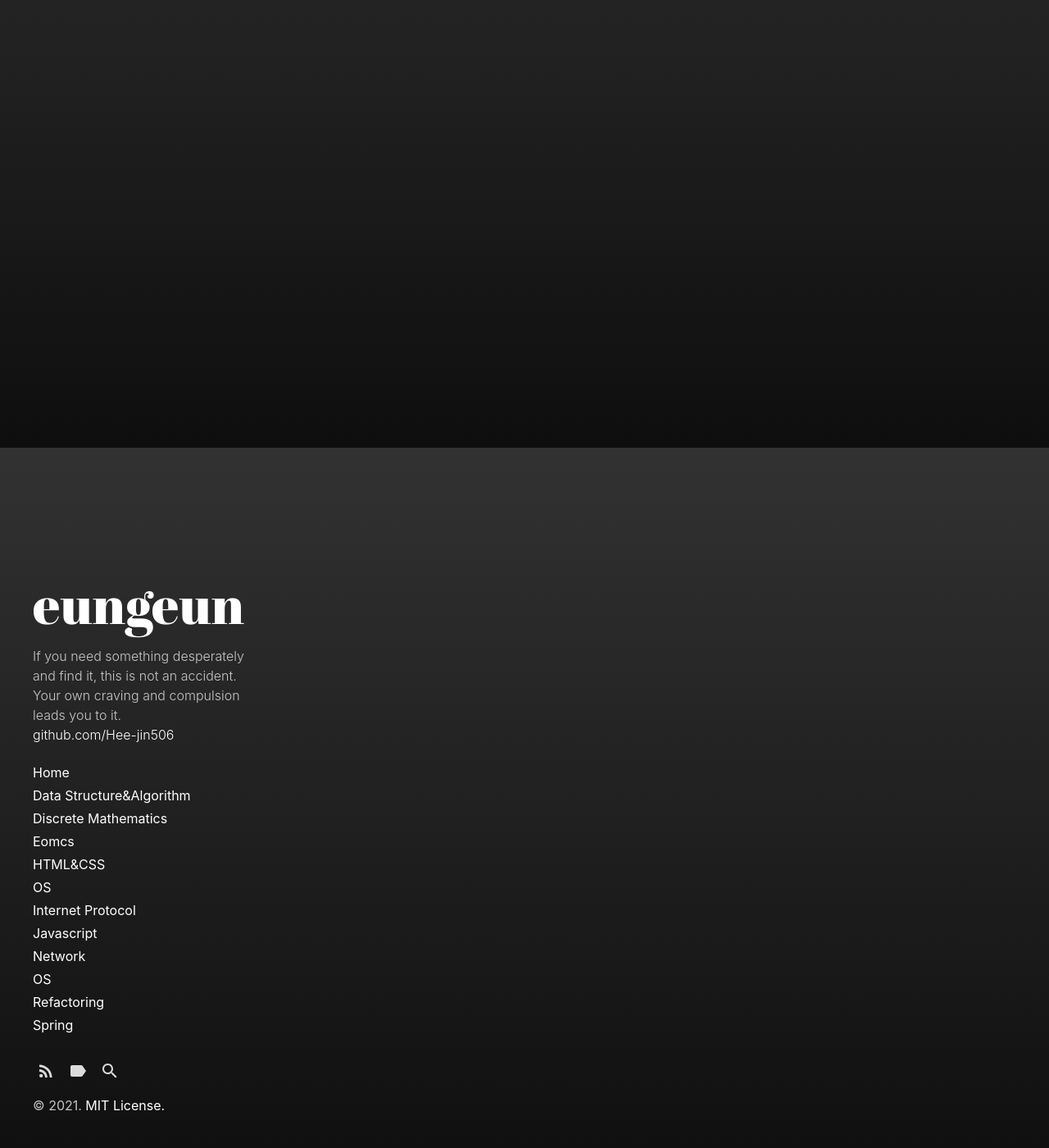
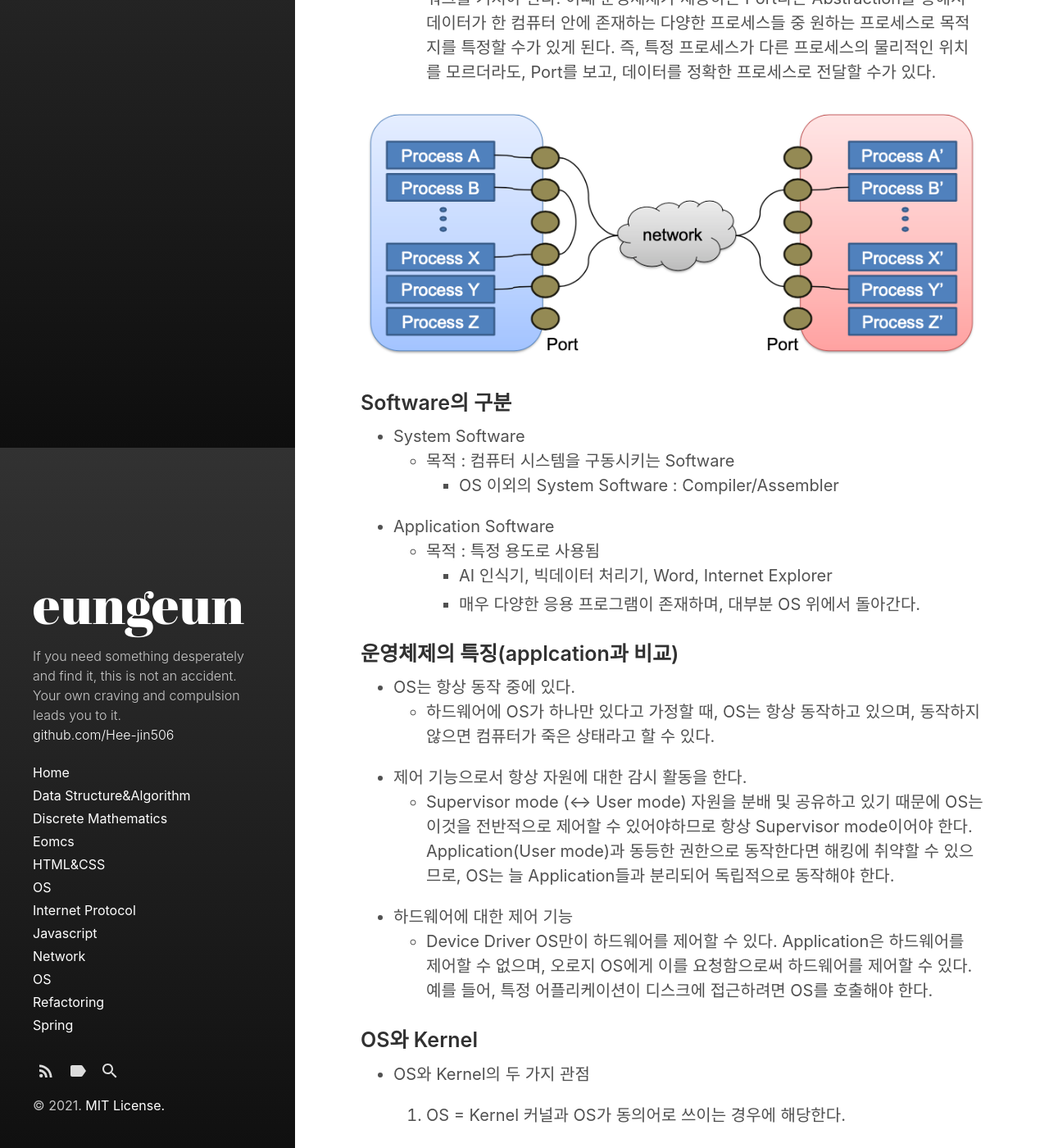
Before and after one commit to Hee-jin506/Hee-jin506.github.io, a Jekyll site: the page built from _posts/2021-03-25-OS-1.md, in a window 1280 px wide and 1400 px high, scrolled down 2154 px. Shown: the whole window at 82% size. Built offline with Jekyll 4.4.1, drawn with Linux system fonts in a browser that asks for light colours; some of the changed text lies outside the part shown.

Commit message:
2021-03-25

```diff
--- a/_posts/2021-03-25-OS-1.md
+++ b/_posts/2021-03-25-OS-1.md
@@ -28,4 +28,74 @@ tags:
 ### Process
 
 - Program
+
   - 컴퓨터를 실행시키기 위한 일련의 순차적으로 작성된 명령어의 모음
+  - 컴퓨터 시스템의 disk와 같은 secondary storage에 바이너리 형태로 저장되어 있다.
+
+- 프로세스
+
+  - 실행되고 있는 프로그램(program in action)의 추상화(abstraction)
+
+    프로그램은 하나이지만 프로세스는 여러개일 수 있다. 예를 들어, 우리가 컴퓨터에 띄우고 있는 창 하나하나가 프로세스이다. 평소에는 프로그램이 디스크에 있다가 메모리에 올라와서 수행을 하기 시작하면 그때부터 프로그램은 프로세스가 된다. 프로그램이 수행되려면 Program Counter, Stack, Data Section 등이 필요하다.
+
+### Address Space
+
+- Address Space
+  - Process가 차지하는 메모리 공간
+  - 이 개념이 필요한 이유 : 프로세스가 서로의 주소 공간을 침범할 수 없도록 해야 하기 떄문이다. 예를 들면, 카톡 프로세스가 유튜브 프로세스 주소 공간에 접근하면 안된다. 그런 성질을 제공하는 추상화가 Address Space이다.
+
+![]({{site.url}}/assets/images/32.png)
+
+- File
+  - 프로세스에서 읽고 쓸 수 있는 Persistent Storage
+  - 이 개념이 필요한 이유 : Persistence
+    어떤 데이터는 기기의 전원이 꺼져도 하드웨어에 저장되도록 해야 하는데, 이를 Persistence라고 한다. Address Space는 기기의 전원이 꺼지면 함께 사라지므로, Address Space는 Persistence를 제공하지 않는다. 이 기능을 제공할 수 있도록 하는 추상화 개념이 File이다.
+- Port
+  - 컴퓨터간에 메시지를 주고 받는 Communication Endpoint
+  - 이 개념이 필요한 이유 : 데이터가 한 공간에서 다른 공간으로 전달될 때에는 네트워크를 거쳐야 한다. 이때 운영체제가 제공하는 Port라는 Abstraction을 통해서 데이터가 한 컴퓨터 안에 존재하는 다양한 프로세스들 중 원하는 프로세스로 목적지를 특정할 수가 있게 된다. 즉, 특정 프로세스가 다른 프로세스의 물리적인 위치를 모르더라도, Port를 보고, 데이터를 정확한 프로세스로 전달할 수가 있다.
+
+![]({{site.url}}/assets/images/31.png)
+
+### Software의 구분
+
+- System Software
+  - 목적 : 컴퓨터 시스템을 구동시키는 Software
+    - OS 이외의 System Software : Compiler/Assembler
+- Application Software
+  - 목적 : 특정 용도로 사용됨
+    - AI 인식기, 빅데이터 처리기, Word, Internet Explorer
+    - 매우 다양한 응용 프로그램이 존재하며, 대부분 OS 위에서 돌아간다.
+
+### 운영체제의 특징(applcation과 비교)
+
+- OS는 항상 동작 중에 있다.
+  - 하드웨어에 OS가 하나만 있다고 가정할 때, OS는 항상 동작하고 있으며, 동작하지 않으면 컴퓨터가 죽은 상태라고 할 수 있다.
+- 제어 기능으로서 항상 자원에 대한 감시 활동을 한다.
+  - Supervisor mode (<-> User mode)
+    자원을 분배 및 공유하고 있기 때문에 OS는 이것을 전반적으로 제어할 수 있어야하므로 항상 Supervisor mode이어야 한다. Application(User mode)과 동등한 권한으로 동작한다면 해킹에 취약할 수 있으므로, OS는 늘 Application들과 분리되어 독립적으로 동작해야 한다.
+- 하드웨어에 대한 제어 기능
+  - Device Driver
+    OS만이 하드웨어를 제어할 수 있다. Application은 하드웨어를 제어할 수 없으며, 오로지 OS에게 이를 요청함으로써 하드웨어를 제어할 수 있다. 예를 들어, 특정 어플리케이션이 디스크에 접근하려면 OS를 호출해야 한다.
+
+### OS와 Kernel
+
+- OS와 Kernel의 두 가지 관점
+
+  1. OS = Kernel
+     커널과 OS가 동의어로 쓰이는 경우에 해당한다.
+
+  2. OS = Kernel + windows system(GUI) + Library
+
+     - Kernel : 운영체제의 핵심 부분으로, 자원 할당, 하드웨어 인터페이스, 보안등을 담당한다.
+     - Windows System : 윈도우 형태의 그래픽 사용자 인터페이스
+       예) OpenGL
+     - Library : 서브루틴과 자주 사용되는 함수들의 집합
+       예) libc, win32, dll
+
+     OS를 커널과 라이브러리, 그리고 GUI의 조합으로 통칭하는 경우에 해당한다. 예를 들어, 안드로이드는 리눅스 커널에 GUI와 라이브러리를 더한 OS라고 할 수 있다.
+
+### Relation of Hardware, OS and Application
+
+여러 라이브러리를 통해 커널에 접근이 되는 구조
+
+![]({{site.url}}/assets/images/33.png)
```
Also changed, not shown: assets/images/31.png (added), assets/images/32.png (added), assets/images/33.png (added), 1 other file.
